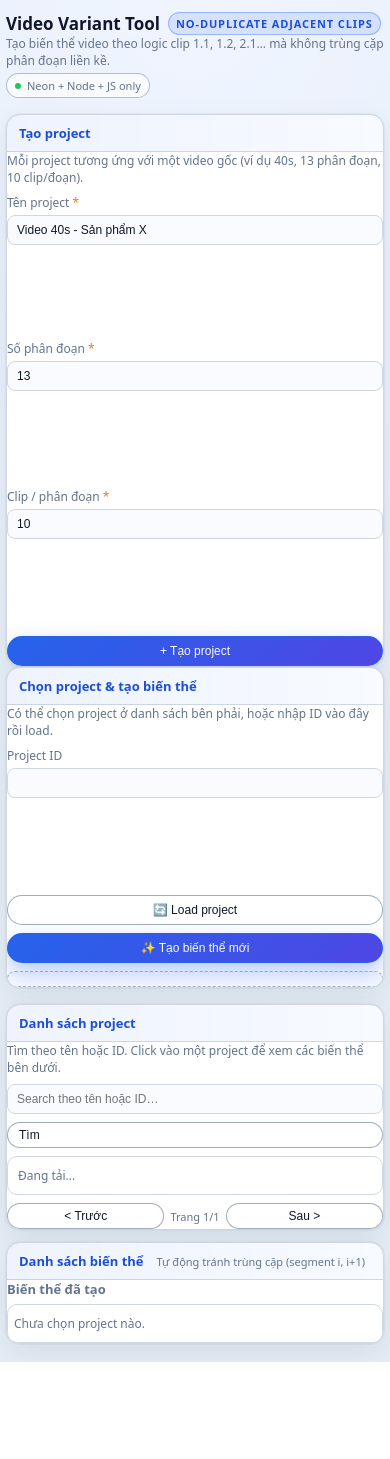
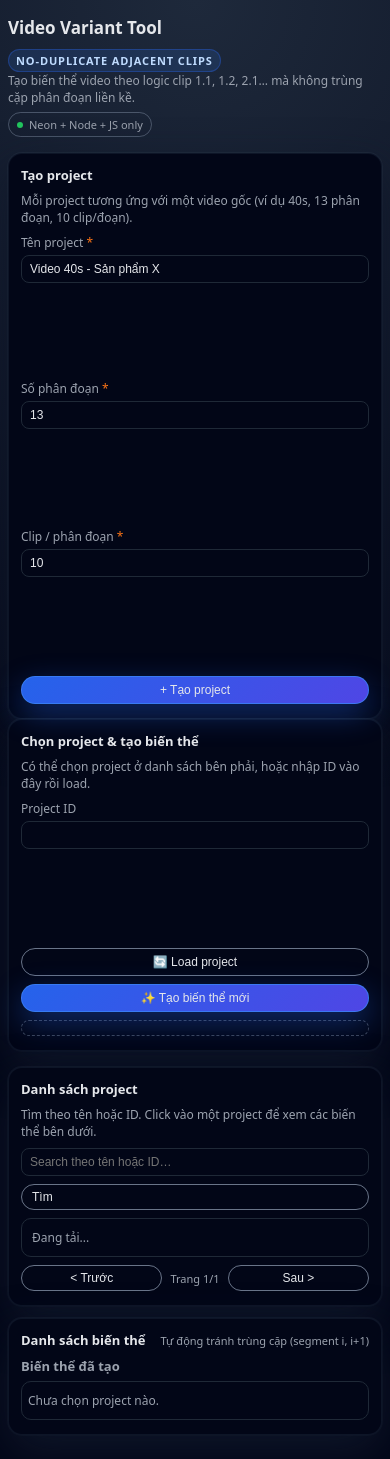
Before and after one commit to DUC-ANH-GHEL/video-variant-tool, a website: page public/index.html in a window 390 px wide. Before the commit the page ends 1362 px from the top, so only its background shows below. Drawn offline with Linux system fonts and the light colour scheme; no server answers.

Commit message:
Update style.css

```diff
--- a/public/style.css
+++ b/public/style.css
@@ -1,19 +1,15 @@
 :root {
-  --bg: #e5edf6;              /* nền tổng thể sáng hơn */
-  --bg-grad-top: #eff4ff;
-  --bg-card: #ffffff;
-  --bg-card-soft: #f5f7ff;
-  --border: #d0d7e2;
-  --accent: #2563eb;
-  --accent-soft: rgba(37, 99, 235, 0.12);
-  --accent-strong: #1d4ed8;
-  --text: #0f172a;
-  --text-muted: #64748b;
+  --bg: #0f172a;
+  --bg-card: #020617;
+  --border: #1f2937;
+  --accent: #3b82f6;
+  --accent-soft: rgba(59, 130, 246, 0.15);
+  --text: #e5e7eb;
+  --text-muted: #9ca3af;
   --radius-lg: 14px;
   --radius-md: 10px;
 }
 
-/* reset nhỏ */
 * {
   box-sizing: border-box;
 }
@@ -22,11 +18,11 @@ body {
   margin: 0;
   min-height: 100vh;
   font-family: system-ui, -apple-system, BlinkMacSystemFont, "Segoe UI", sans-serif;
-  background: radial-gradient(circle at top, var(--bg-grad-top) 0, var(--bg) 60%);
+  background: radial-gradient(circle at top, #1e293b 0, #020617 55%);
   color: var(--text);
   display: flex;
   justify-content: center;
-  padding: 18px 8px 24px;
+  padding: 24px 12px 32px;
 }
 
 .app {
@@ -46,11 +42,10 @@ body {
 
 .title {
   font-size: 22px;
-  font-weight: 700;
+  font-weight: 600;
   display: flex;
   align-items: center;
-  flex-wrap: wrap;
-  gap: 8px;
+  gap: 10px;
 }
 
 .title-pill {
@@ -60,7 +55,7 @@ body {
   padding: 3px 7px;
   border-radius: 999px;
   background: var(--accent-soft);
-  color: var(--accent-strong);
+  color: #bfdbfe;
   border: 1px solid rgba(37, 99, 235, 0.35);
 }
 
@@ -73,13 +68,12 @@ body {
   font-size: 11px;
   padding: 4px 8px;
   border-radius: 999px;
-  border: 1px solid rgba(148, 163, 184, 0.7);
+  border: 1px solid rgba(148, 163, 184, 0.4);
   color: var(--text-muted);
   display: inline-flex;
   align-items: center;
   gap: 6px;
   white-space: nowrap;
-  background: #f8fafc;
 }
 
 .pill-dot {
@@ -106,33 +100,24 @@ body {
 .card {
   background: var(--bg-card);
   border-radius: var(--radius-lg);
-  border: 1px solid var(--border);
+  border: 1px solid rgba(15, 23, 42, 0.9);
   box-shadow:
-    0 10px 30px rgba(15, 23, 42, 0.08),
-    0 0 0 1px rgba(148, 163, 184, 0.12);
-  padding: 0;
-  overflow: hidden;
+    0 18px 45px rgba(15, 23, 42, 0.9),
+    0 0 0 1px rgba(148, 163, 184, 0.07);
+  padding: 14px 16px 16px;
 }
 
-/* header strip màu để nổi phần chính */
 .card-header {
   display: flex;
   align-items: center;
   justify-content: space-between;
+  margin-bottom: 8px;
   gap: 6px;
-  padding: 10px 14px;
-  background: linear-gradient(90deg, rgba(37, 99, 235, 0.08), rgba(59, 130, 246, 0.04));
-  border-bottom: 1px solid rgba(148, 163, 184, 0.4);
 }
 
 .card-title {
   font-size: 14px;
   font-weight: 600;
-  color: var(--accent-strong);
-}
-
-.card-body {
-  padding: 12px 14px 14px;
 }
 
 .card-description {
@@ -166,10 +151,10 @@ body {
 
 input[type="text"],
 input[type="number"] {
-  padding: 7px 9px;
+  padding: 6px 8px;
   border-radius: 8px;
   border: 1px solid var(--border);
-  background: #f9fbff;
+  background: #020617;
   color: var(--text);
   font-size: 13px;
   outline: none;
@@ -178,9 +163,9 @@ input[type="number"] {
 
 input[type="text"]:focus,
 input[type="number"]:focus {
-  border-color: var(--accent);
-  box-shadow: 0 0 0 1px rgba(37, 99, 235, 0.35);
-  background: #ffffff;
+  border-color: rgba(59, 130, 246, 0.9);
+  box-shadow: 0 0 0 1px rgba(59, 130, 246, 0.4);
+  background: #020617;
 }
 
 /* ---------- BUTTONS ---------- */
@@ -195,36 +180,34 @@ input[type="number"]:focus {
 button {
   border-radius: 999px;
   border: 1px solid transparent;
-  padding: 7px 16px;
+  padding: 6px 14px;
   font-size: 13px;
   font-weight: 500;
   cursor: pointer;
   display: inline-flex;
   align-items: center;
   gap: 6px;
-  background: #e2e8f0;
+  background: #111827;
   color: var(--text);
   transition: background 0.14s ease, border-color 0.14s ease, transform 0.06s ease,
-    opacity 0.12s ease, box-shadow 0.12s ease;
+    opacity 0.12s ease;
 }
 
 button:hover:not(:disabled) {
-  background: #cbd5f5;
+  background: #1f2937;
   transform: translateY(-0.5px);
-  box-shadow: 0 4px 10px rgba(148, 163, 184, 0.4);
 }
 
 button:disabled {
   opacity: 0.6;
   cursor: default;
-  box-shadow: none;
 }
 
 .btn-primary {
   background: linear-gradient(135deg, #2563eb, #4f46e5);
-  border-color: rgba(37, 99, 235, 0.9);
-  color: #f9fafb;
-  box-shadow: 0 8px 20px rgba(37, 99, 235, 0.35);
+  border-color: rgba(59, 130, 246, 0.8);
+  color: #e5e7eb;
+  box-shadow: 0 10px 30px rgba(37, 99, 235, 0.4);
 }
 
 .btn-primary:hover:not(:disabled) {
@@ -232,12 +215,12 @@ button:disabled {
 }
 
 .btn-outline {
-  border-color: rgba(148, 163, 184, 0.9);
-  background: #ffffff;
+  border-color: rgba(148, 163, 184, 0.7);
+  background: transparent;
 }
 
 .small-btn {
-  padding: 5px 11px;
+  padding: 5px 10px;
   font-size: 12px;
 }
 
@@ -246,8 +229,8 @@ button:disabled {
   color: var(--text-muted);
   padding: 7px 8px;
   border-radius: var(--radius-md);
-  background: var(--bg-card-soft);
-  border: 1px dashed rgba(148, 163, 184, 0.8);
+  background: #020617;
+  border: 1px dashed rgba(148, 163, 184, 0.4);
   margin-top: 8px;
 }
 
@@ -269,14 +252,14 @@ button:disabled {
   margin: 0;
   border-radius: var(--radius-md);
   border: 1px solid var(--border);
-  background: #ffffff;
+  background: #020617;
   max-height: 260px;
   overflow-y: auto;
 }
 
 .project-row {
   padding: 7px 10px;
-  border-bottom: 1px solid #e2e8f0;
+  border-bottom: 1px solid rgba(31, 41, 55, 0.9);
   cursor: pointer;
   transition: background 0.12s ease, border-color 0.12s ease;
 }
@@ -286,12 +269,12 @@ button:disabled {
 }
 
 .project-row:hover {
-  background: #eef2ff;
+  background: rgba(15, 23, 42, 0.9);
 }
 
 .project-row.active {
-  background: #dbeafe;
-  border-left: 3px solid var(--accent);
+  background: rgba(37, 99, 235, 0.16);
+  border-color: rgba(59, 130, 246, 0.9);
 }
 
 .project-row-header {
@@ -306,12 +289,12 @@ button:disabled {
   font-size: 11px;
   border-radius: 999px;
   border-color: rgba(248, 113, 113, 0.7);
-  color: #b91c1c;
-  background: #fee2e2;
+  color: #fecaca;
+  background: rgba(127, 29, 29, 0.2);
 }
 
 .project-delete-btn:hover:not(:disabled) {
-  background: #fecaca;
+  background: rgba(127, 29, 29, 0.4);
 }
 
 .project-row-title {
@@ -361,7 +344,7 @@ button:disabled {
   overflow-y: auto;
   border-radius: var(--radius-md);
   border: 1px solid var(--border);
-  background: #ffffff;
+  background: #020617;
 }
 
 .variant-row {
@@ -370,11 +353,7 @@ button:disabled {
   gap: 8px;
   padding: 7px 10px;
   font-size: 12px;
-  border-bottom: 1px solid #e2e8f0;
-}
-
-.variant-row:nth-child(odd) {
-  background: #f9fafb;
+  border-bottom: 1px solid rgba(31, 41, 55, 0.85);
 }
 
 .variant-row:last-child {
@@ -398,11 +377,11 @@ button:disabled {
   font-family: "JetBrains Mono", ui-monospace, SFMono-Regular, Menlo, Monaco,
     Consolas, "Liberation Mono", "Courier New", monospace;
   font-size: 12px;
-  color: var(--text);
+  color: #e5e7eb;
   padding: 4px 6px;
   border-radius: 6px;
-  background: var(--bg-card-soft);
-  border: 1px solid #e2e8f0;
+  background: #020617;
+  border: 1px solid rgba(31, 41, 55, 0.9);
   white-space: nowrap;
   overflow-x: auto;
 }
@@ -416,7 +395,6 @@ button:disabled {
 .muted-small {
   font-size: 11px;
   color: var(--text-muted);
-  margin-right: 6px;
 }
 
 /* ---------- TOAST ---------- */
@@ -439,10 +417,10 @@ button:disabled {
   font-size: 13px;
   display: flex;
   align-items: center;
-  border: 1px solid rgba(148, 163, 184, 0.7);
-  background: #ffffff;
+  border: 1px solid rgba(148, 163, 184, 0.4);
+  background: #020617;
   color: var(--text);
-  box-shadow: 0 12px 30px rgba(15, 23, 42, 0.25);
+  box-shadow: 0 12px 30px rgba(15, 23, 42, 0.8);
   opacity: 0;
   transform: translateY(-6px);
   animation: toast-in 0.2s forwards;
@@ -503,7 +481,7 @@ button:disabled {
   margin-top: -7px;
   border-radius: 999px;
   border: 2px solid rgba(148, 163, 184, 0.7);
-  border-top-color: var(--accent-strong);
+  border-top-color: #e5e7eb;
   animation: spin 0.6s linear infinite;
 }
 
@@ -519,17 +497,22 @@ button:disabled {
 
 @media (max-width: 768px) {
   body {
-    padding: 12px 6px 18px;
+    padding: 16px 8px 24px;
+  }
+
+  .app {
+    max-width: 100%;
   }
 
   .app-header {
     flex-direction: column;
     align-items: flex-start;
-    gap: 4px;
+    gap: 6px;
   }
 
   .title {
     font-size: 18px;
+    flex-wrap: wrap;
   }
 
   .subtitle {
@@ -540,12 +523,8 @@ button:disabled {
     grid-template-columns: minmax(0, 1fr);
   }
 
-  .card-header {
-    padding: 9px 12px;
-  }
-
-  .card-body {
-    padding: 10px 12px 12px;
+  .card {
+    padding: 12px 12px 14px;
   }
 
   .form-row {
@@ -567,7 +546,7 @@ button:disabled {
 
   .project-pagination {
     flex-wrap: wrap;
-    gap: 6px;
+    gap: 8px;
   }
 
   .project-pagination button {
@@ -576,11 +555,11 @@ button:disabled {
   }
 
   .projects-list {
-    max-height: 38vh;
+    max-height: 40vh;
   }
 
   .variants-list {
-    max-height: 38vh;
+    max-height: 40vh;
   }
 
   .toast-container {
@@ -594,6 +573,7 @@ button:disabled {
   }
 }
 
+/* rất nhỏ, dưới 480px */
 @media (max-width: 480px) {
   .title {
     font-size: 17px;
```
